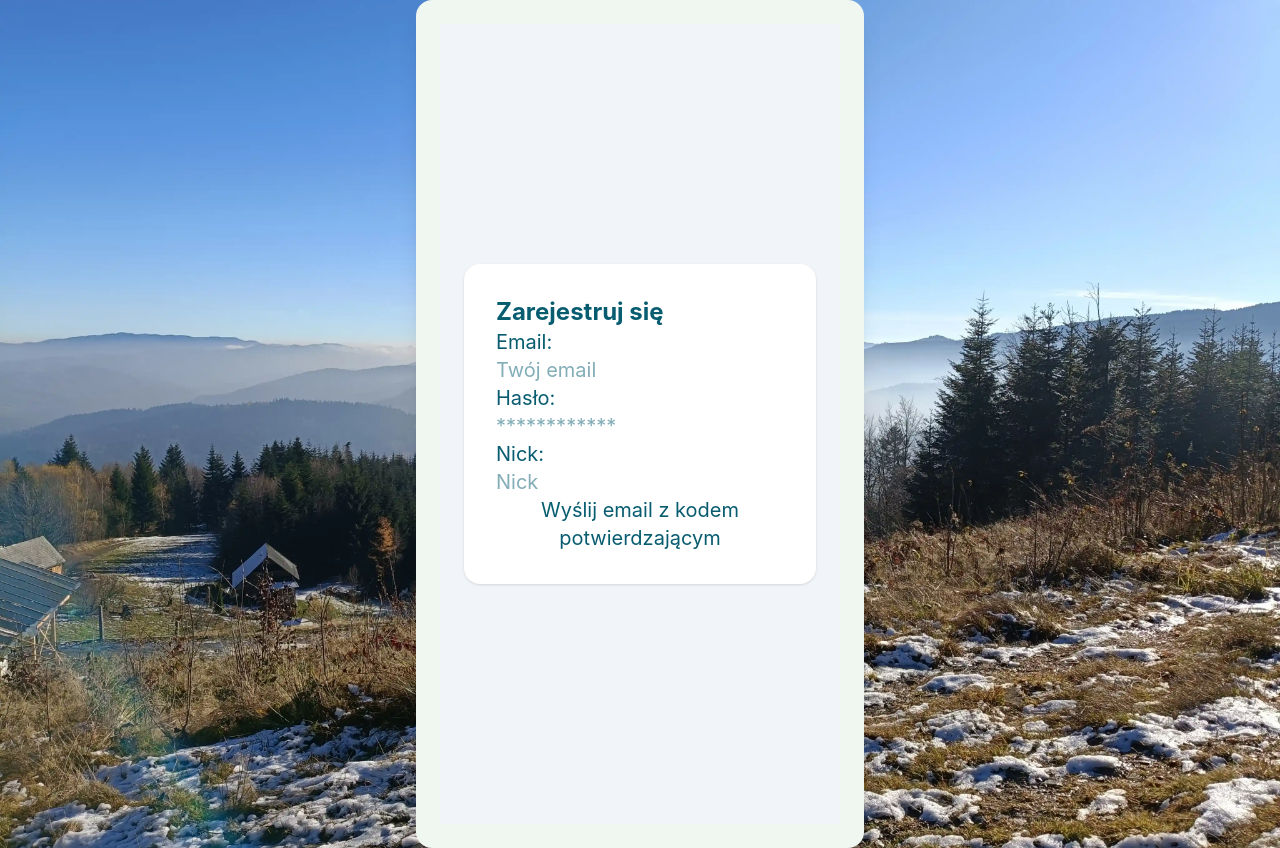
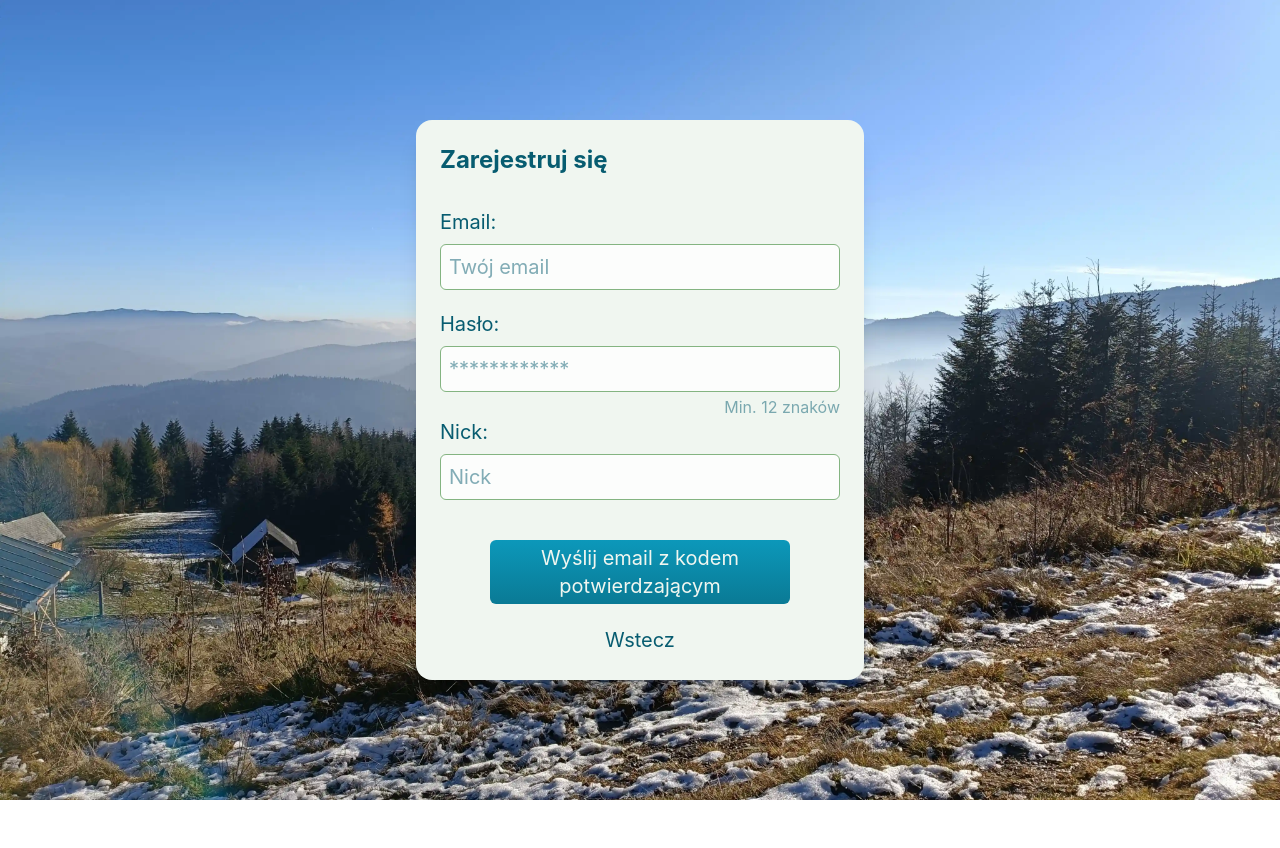
Before and after one commit to bonsilapra/niegorzysci, a React (Vite) app: page /signup in a window 1280 px wide. After the commit the page ends 800 px from the top, so only its background shows below. Built offline with nearby package versions, Linux system fonts and the light colour scheme; no server answers.

Commit message:
Improve Signup page

```diff
--- a/src/components/ConfirmEmail.jsx
+++ b/src/components/ConfirmEmail.jsx
@@ -1,6 +1,8 @@
 import {useState} from 'react';
 import {useNavigate} from 'react-router';
 import {supabase} from '../lib/supabase';
+import {UserInput} from './Inputs';
+import {SubmitButton} from './Buttons';
 
 export const ConfirmEmail = ({email}) => {
 	const navigate = useNavigate();
@@ -26,24 +28,24 @@ export const ConfirmEmail = ({email}) => {
 
 	return (
 		<div>
-			<h1 className="text-2xl font-bold">Wprowadź kod z emaila</h1>
+			<h2 className="text-xl font-bold mt-10 mb-4">Wprowadź kod z emaila</h2>
 			<form className="flex flex-col" onSubmit={handleConfirm}>
-				<label htmlFor="email">Kod:</label>
-				<input
+				<UserInput
+					label="Kod:"
 					id="kod"
-					type="text"
+					name="kod"
 					placeholder="12345678"
 					value={confirmEmailCode}
 					required={true}
 					onChange={(e) => setConfirmEmailCode(e.target.value)}
+					isDisabled={isLoading}
+					cssClass="mb-10!"
 				/>
-				<button
-					disabled={isLoading}
-				>
-					{isLoading
-						? <span>Ładowanie</span>
-						: <span>Potwierdź</span>}
-				</button>
+				<SubmitButton
+					content="Potwierdź"
+					isDisabled={isLoading}
+					isLoading={isLoading}
+				/>
 			</form>
 		</div>
 	);
--- a/src/pages/SignupPage.jsx
+++ b/src/pages/SignupPage.jsx
@@ -1,23 +1,35 @@
 import {useState} from 'react';
 import {supabase} from '../lib/supabase';
 import {ConfirmEmail} from '../components/ConfirmEmail';
+import {UserInput} from '../components/Inputs';
+import {SubmitButton, NavButtonSimple} from '../components/Buttons';
 
 export default function SignupPage() {
 	const [isLoading, setIsLoading] = useState(false);
-	const [email, setEmail] = useState('');
-	const [password, setPassword] = useState('');
-	const [nick, setNick] = useState('');
+	const [form, setForm] = useState({
+		email: '',
+		password: '',
+		nick: '',
+	});
 	const [isConfirmShown, setIsConfirmShown] = useState(false);
+
+	const handleChange = (event) => {
+		const {name, value} = event.target;
+		setForm((prev) => ({
+			...prev,
+			[name]: value,
+		}));
+	};
 
 	const handleSignup = async(event) => {
 		event.preventDefault();
 		setIsLoading(true);
 		const {error} = await supabase.auth.signUp({
-			email,
-			password,
+			email: form.email,
+			password: form.password,
 			options: {
 				data: {
-					nick,
+					nick: form.nick,
 				},
 			},
 		});
@@ -31,49 +43,59 @@ export default function SignupPage() {
 	};
 
 	return (
-		<div className="min-h-screen flex items-center justify-center bg-slate-100 p-6">
-			<div className="w-full max-w-md rounded-2xl bg-white p-8 shadow">
-				<h1 className="text-2xl font-bold">Zarejestruj się</h1>
+		<>
+			<h1 className="text-2xl font-bold pb-8">Zarejestruj się</h1>
 			<form className="flex flex-col" onSubmit={handleSignup}>
-					<label htmlFor="email">Email:</label>
-					<input
+				<UserInput
+					label="Email:"
 					id="email"
 					type="email"
+					name="email"
 					placeholder="Twój email"
-						value={email}
+					value={form.email}
 					required={true}
-						onChange={(e) => setEmail(e.target.value)}
+					onChange={handleChange}
+					isDisabled={isLoading}
 				/>
-					<label htmlFor="password">Hasło:</label>
-					<input
+				<UserInput
+					label="Hasło:"
 					id="password"
 					type="password"
+					name="password"
 					placeholder="************"
-						value={password}
+					value={form.password}
 					required={true}
-						onChange={(e) => setPassword(e.target.value)}
+					onChange={handleChange}
+					isDisabled={isLoading}
+					cssClass="mb-1!"
 				/>
-					<label htmlFor="nick">Nick:</label>
-					<input
+				<small
+					className="opacity-50 text-right mb-0">
+					Min. 12 znaków
+				</small>
+				<UserInput
+					label="Nick:"
 					id="nick"
-						type="text"
+					name="nick"
 					placeholder="Nick"
-						value={nick}
+					value={form.nick}
 					required={true}
-						onChange={(e) => setNick(e.target.value)}
+					onChange={handleChange}
+					isDisabled={isLoading}
+					cssClass="mb-10!"
 				/>
-					<button
-						disabled={isLoading}
-					>
-						{isLoading
-							? <span>Ładowanie</span>
-							: <span>Wyślij email z kodem potwierdzającym</span>}
-					</button>
+				<SubmitButton
+					content="Wyślij email z kodem potwierdzającym"
+					isDisabled={isLoading || isConfirmShown}
+					isLoading={isLoading}
+				/>
 			</form>
 			{isConfirmShown &&
-					<ConfirmEmail email={email}/>
+				<ConfirmEmail email={form.email}/>
 			}
-			</div>
-		</div>
+			<NavButtonSimple
+				path="/"
+			/>
+		</>
 	);
 }
```
Lines whose indentation alone changed are shown as unchanged.
